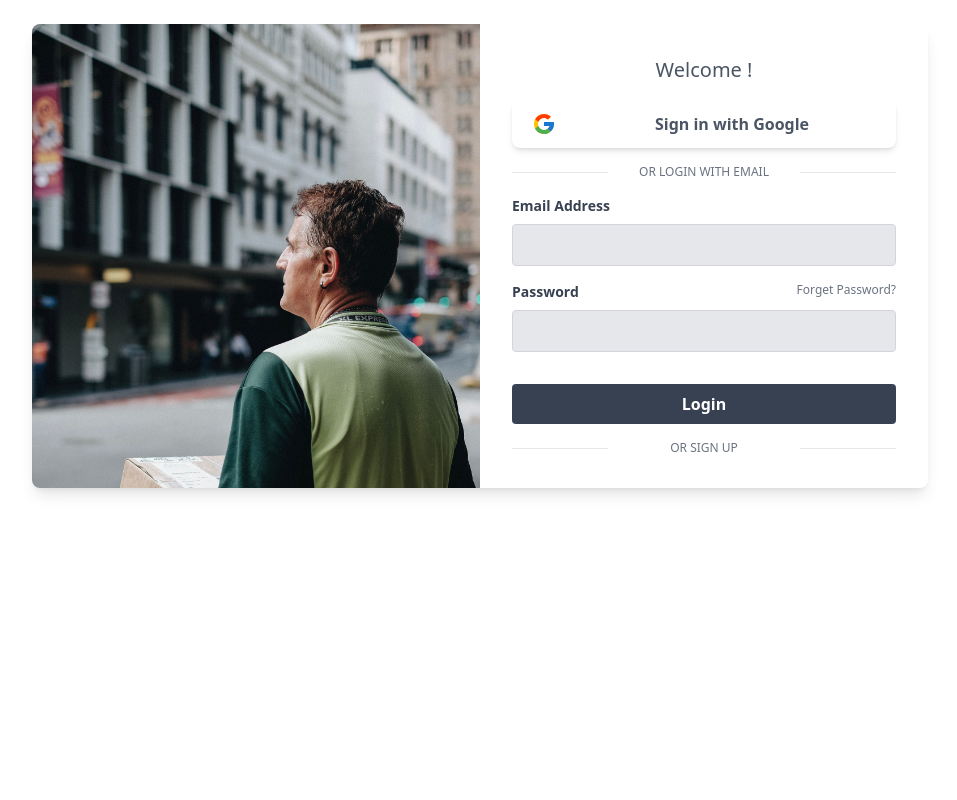
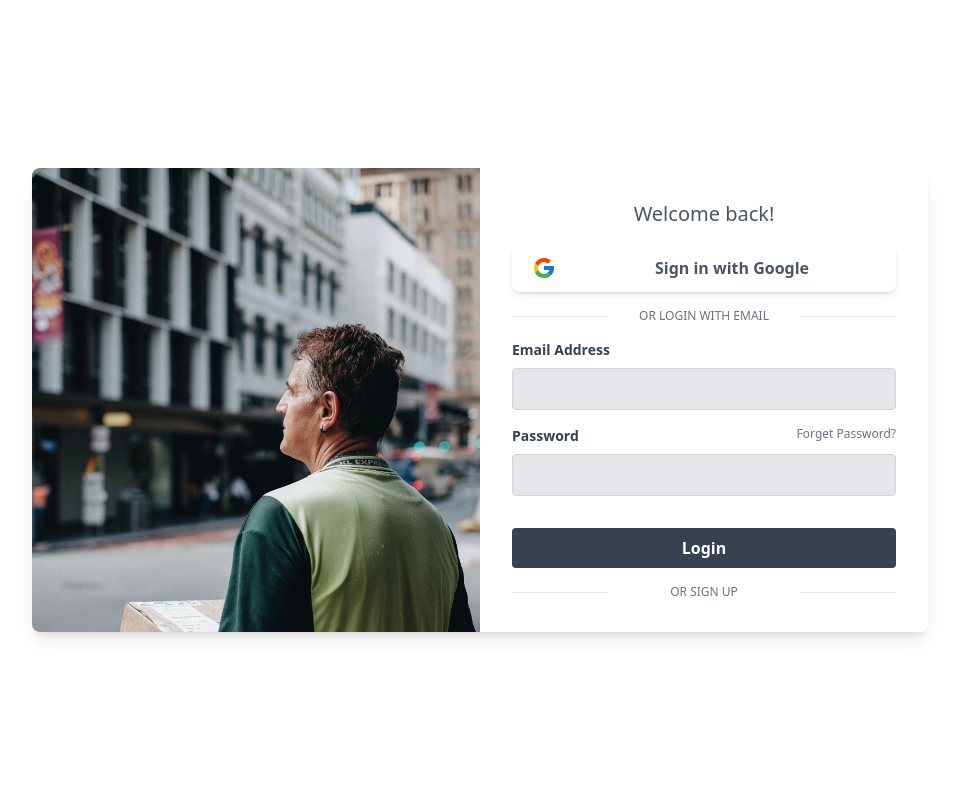
Before and after one commit to mateokurti/sistem-postar, a PHP site: template app/Views/auth/sign_in.php in a window 1280 px wide. Shown: the whole page, without its empty margins (160-1117 px from the left). Run offline with PHP 8.4, Linux system fonts and the light colour scheme; the template is opened without the code that fills it, so the values that code supplies are empty; style sheets or scripts are compiled from the project's sources.

Commit message:
Update sign in form

```diff
--- a/app/Views/auth/sign_in.php
+++ b/app/Views/auth/sign_in.php
@@ -6,11 +6,12 @@
         </div>
 <?php endif; ?>
 
-<div class="py-6">
+<div class="flex items-center justify-center h-screen">
+    <div class="py-6 w-full">
     <div class="flex bg-white rounded-lg shadow-lg overflow-hidden mx-auto max-w-sm lg:max-w-4xl">
             <div class="hidden lg:block lg:w-1/2 bg-cover" style="background-image:url('postaa.jpg')"></div>
             <div class="w-full p-8 lg:w-1/2">
-            <p class="text-xl text-gray-600 text-center">Welcome !</p>
+                <p class="text-xl text-gray-600 text-center">Welcome back!</p>
                 <a href="#" class="flex items-center justify-center mt-4 text-white rounded-lg shadow-md hover:bg-gray-100">
                     <div class="px-4 py-3">
                         <svg class="h-6 w-6" viewBox="0 0 40 40">
@@ -49,7 +50,7 @@
             </div>
         </div>
     </div>
-
+</div>
 
 
 <?php include __DIR__ . '/../common/footer.php'; ?>
```
Lines whose indentation alone changed are shown as unchanged.
